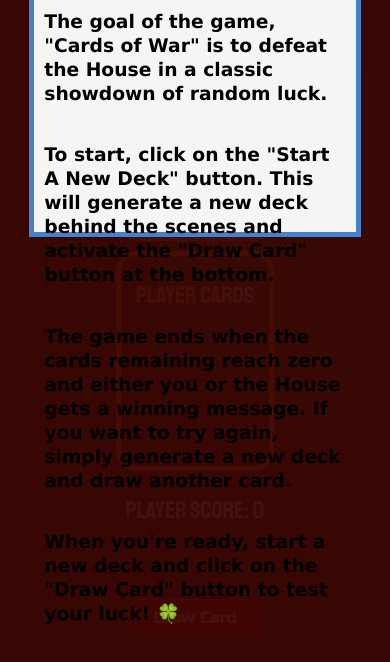
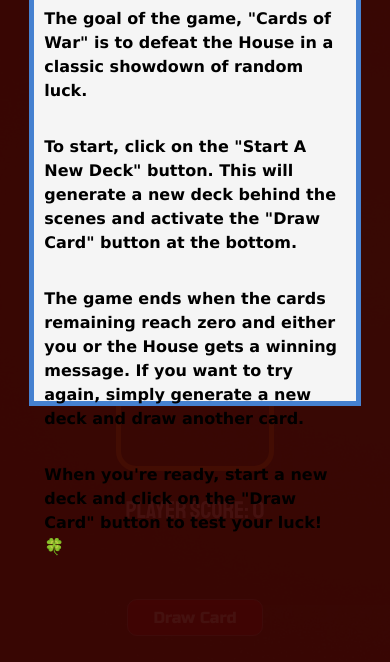
Before and after one commit to efrenmarin45/CardsOfWar, a plain HTML site: page index.html in a window 390 px wide. Both pictures are taken after a click on the element 360 px from the left and 39 px from the top of the page. Shown: the part 158-820 px from the top of the page. Drawn offline with Linux system fonts and the light colour scheme.

Commit message:
Included modals in the media queries

```diff
--- a/index.css
+++ b/index.css
@@ -284,7 +284,7 @@ button:disabled {
 	}
 }
 
-@media screen and (max-height: 900px){
+@media screen and (max-height: 900px) {
 	button {
 		font-size: 1em;
 	}
@@ -293,12 +293,12 @@ button:disabled {
 		font-size: 1em;
 	}
 
-	#game-message{
+	#game-message {
 		font-size: 2.5em;
 		margin: 0;
 	}
 
-	.score-title{
+	.score-title {
 		font-size: 1.5em;
 	}
 
@@ -306,8 +306,16 @@ button:disabled {
 		font-size: 1.5em;
 	}
 
-	.card-outline{
+	.card-outline {
 		height: 220px;
-		width: calc(220px * 5/7);
+		width: calc(220px * 5 / 7);
+	}
+
+	.modal-content {
+		height: 55vh;
+	}
+
+	.modal-content > h3 {
+		font-size: 1em;
 	}
 }
```
